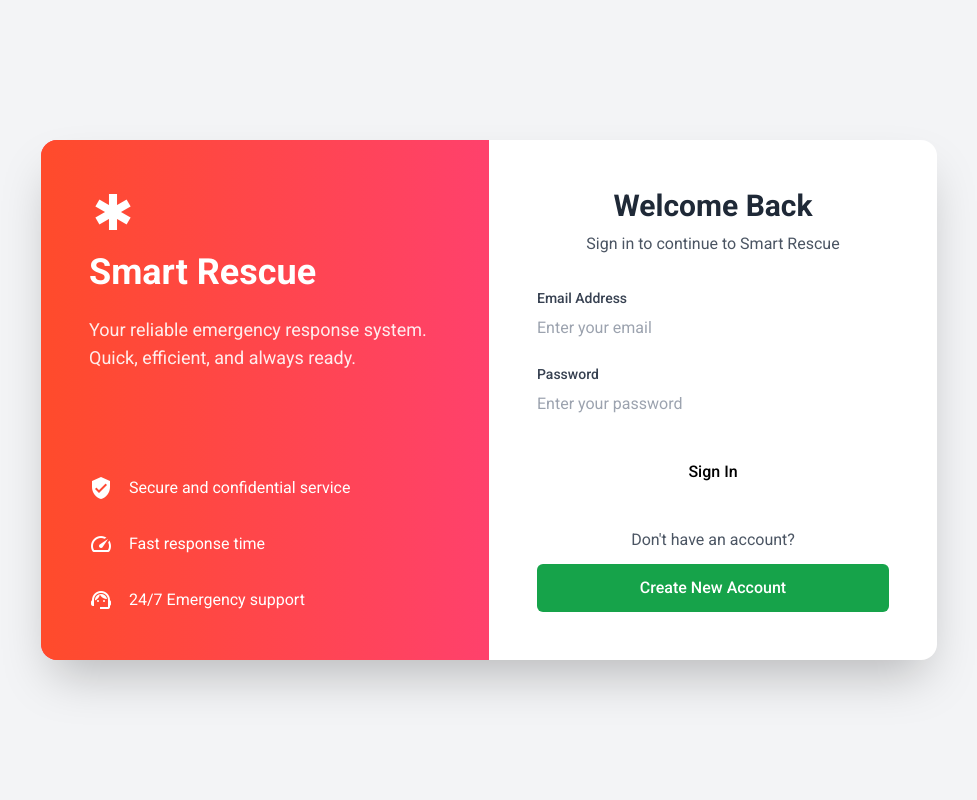
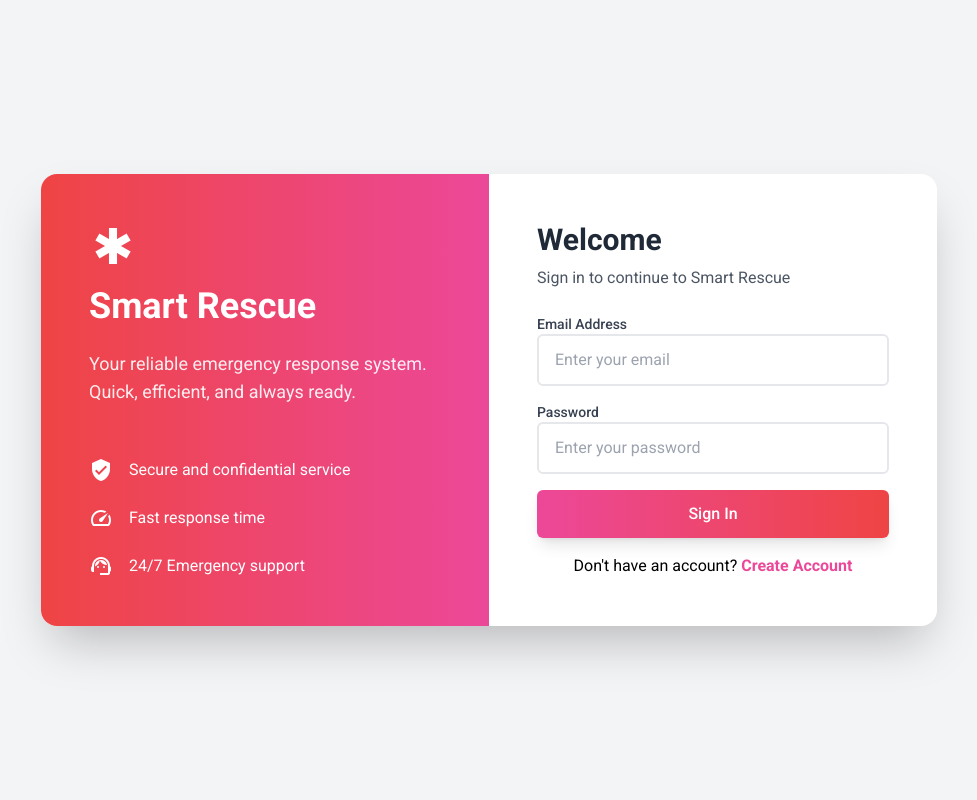
Before and after one commit to Amr-Barghothy/Smart-Rescue, a Django app: page / in a window 1280 px wide. Shown: the whole page, without its empty margins (151-1128 px from the left). Run offline with Django 5.2, Linux system fonts and the light colour scheme; some libraries are stand-ins or nearby versions.

Commit message:
loginvs validation done

```diff
--- a/smart_rescue/safeNowApp/templates/index.html
+++ b/smart_rescue/safeNowApp/templates/index.html
@@ -6,43 +6,24 @@
     <meta name="viewport" content="width=device-width, initial-scale=1.0">
     <title>Welcome | Smart Rescue App</title>
 
-    <!-- Material Design -->
+    <!-- Tailwind CSS -->
+    <script src="https://cdn.tailwindcss.com"></script>
+    <!-- Google Fonts -->
     <link href="https://fonts.googleapis.com/css2?family=Roboto:wght@300;400;500;700&display=swap" rel="stylesheet">
     <link href="https://fonts.googleapis.com/icon?family=Material+Icons" rel="stylesheet">
-    <script src="https://cdn.tailwindcss.com"></script>
-
-    <style>
-        body {
-            font-family: 'Roboto', sans-serif;
-        }
-        .hero-pattern {
-            background-color: #FF416C;
-            background-image: linear-gradient(to right, #FF4B2B, #FF416C);
-        }
-        .input-field {
-            @apply w-full px-4 py-3 rounded-md border-2 border-gray-200 bg-gray-50 focus:ring-2 focus:ring-pink-500 transition-all duration-300;
-        }
-        .btn-primary {
-            @apply bg-gradient-to-r from-pink-500 to-red-500 text-white shadow-lg hover:shadow-xl transition-all duration-300;
-        }
-        .btn-secondary {
-            @apply bg-white text-gray-800 border border-gray-300 shadow hover:shadow-md transition-all duration-300;
-        }
-    </style>
 </head>
-<body class="bg-gray-100">
+<body class="bg-gray-100 font-['Roboto']">
     <div class="min-h-screen flex items-center justify-center p-4">
         <div class="w-full max-w-4xl bg-white rounded-2xl shadow-2xl flex overflow-hidden">
 
             <!-- Branding Section -->
-            <div class="hidden md:block w-1/2 hero-pattern p-12 text-white">
-                <div class="h-full flex flex-col justify-between">
+            <div class="hidden md:flex w-1/2 flex-col justify-between bg-gradient-to-r from-red-500 to-pink-500 p-12 text-white">
                 <div>
                     <span class="material-icons text-5xl mb-4">emergency</span>
                     <h1 class="text-4xl font-bold mb-6">Smart Rescue</h1>
                     <p class="text-lg opacity-90">Your reliable emergency response system. Quick, efficient, and always ready.</p>
                 </div>
-                    <div class="space-y-8">
+                <div class="space-y-6">
                     <div class="flex items-center space-x-4">
                         <span class="material-icons">verified_user</span>
                         <p>Secure and confidential service</p>
@@ -57,116 +38,88 @@
                     </div>
                 </div>
             </div>
+
+            <!-- Forms Section -->
+            <div class="w-full md:w-1/2 p-8 md:p-12">
+                {% if messages %}
+                    <ul class="mb-6">
+                        {% for message in messages %}
+                            <li class="text-red-500">{{ message }}</li>
+                        {% endfor %}
+                    </ul>
+                {% endif %}
+
+                <!-- LOGIN FORM -->
+                <div class="block" id="login">
+                    <h2 class="text-3xl font-bold text-gray-800 mb-2">Welcome </h2>
+                    <p class="text-gray-600 mb-6">Sign in to continue to Smart Rescue</p>
+                    <form action="{% url 'loginuserform' %}" method="post" class="space-y-4">
+                        {% csrf_token %}
+                        <div>
+                            <label class="block text-sm font-medium text-gray-700">Email Address</label>
+                            <input type="email" name="email" required class="w-full px-4 py-3 rounded-md border-2 border-gray-200 focus:ring-2 focus:ring-pink-500" placeholder="Enter your email">
+                        </div>
+                        <div>
+                            <label class="block text-sm font-medium text-gray-700">Password</label>
+                            <input type="password" name="password" required class="w-full px-4 py-3 rounded-md border-2 border-gray-200 focus:ring-2 focus:ring-pink-500" placeholder="Enter your password">
+                        </div>
+                        <button type="submit" class="w-full bg-gradient-to-r from-pink-500 to-red-500 text-white py-3 rounded-md font-medium shadow-lg hover:shadow-xl">Sign In</button>
+                    </form>
+                    <p class="text-center mt-4">Don't have an account? <a href="#register" class="text-pink-500 font-bold">Create Account</a></p>
                 </div>
 
-            <!-- Form Section -->
-            <div class="w-full md:w-1/2 p-8 md:p-12">
-                <!-- Login Form -->
-                <div id="loginForm">
-                    <div class="text-center mb-8">
-                        <h2 class="text-3xl font-bold text-gray-800">Welcome Back</h2>
-                        <p class="text-gray-600 mt-2">Sign in to continue to Smart Rescue</p>
-                    </div>
-
-                    <form action="{% url 'loginuserform' %}" method="post" class="space-y-6">
+                <!-- REGISTER FORM -->
+                <div class="hidden" id="register">
+                    <h2 class="text-3xl font-bold text-gray-800 mb-2">Create Account</h2>
+                    <p class="text-gray-600 mb-6">Join Smart Rescue today!</p>
+                    <form action="{% url 'createuserform' %}" method="post" class="space-y-4">
                         {% csrf_token %}
                         <div>
-                            <label class="block text-sm font-medium text-gray-700 mb-2">Email Address</label>
-                            <input type="email" name="email" required class="input-field" placeholder="Enter your email">
-                        </div>
-
-                        <div>
-                            <label class="block text-sm font-medium text-gray-700 mb-2">Password</label>
-                            <input type="password" name="password" required class="input-field" placeholder="Enter your password">
-                        </div>
-
-                        <div class="pt-2">
-                            <button type="submit" class="w-full btn-primary rounded-md py-3 font-medium">
-                                Sign In
-                            </button>
-                        </div>
-                    </form>
-
-                    <div class="mt-8 text-center">
-                        <p class="text-gray-600">Don't have an account?</p>
-                        <button onclick="toggleForms()" class="mt-3 w-full btn-secondary rounded-md py-3 font-medium bg-green-600 text-white">
-                            Create New Account
-                        </button>
-                    </div>
-                </div>
-
-                <!-- Registration Form -->
-                <div id="registerForm" class="hidden">
-                    <div class="text-center mb-8">
-                        <h2 class="text-3xl font-bold text-gray-800">Create Account</h2>
-                        <p class="text-gray-600 mt-2">Join Smart Rescue today!</p>
-                    </div>
-
-                    <form action="{% url 'createuserform' %}" method="post" class="space-y-6">
-                        {% csrf_token %}
-                        <div>
-                            <label class="block text-sm font-medium text-gray-700 mb-2">First Name</label>
-                            <input type="text" name="firstname" required class="input-field" placeholder="Enter your first name">
-                        </div>
-
-                        <div>
-                            <label class="block text-sm font-medium text-gray-700 mb-2">Last Name</label>
-                            <input type="text" name="lastname" required class="input-field" placeholder="Enter your last name">
-                        </div>
-
-                        <div>
-                            <label class="block text-sm font-medium text-gray-700 mb-2">Email Address</label>
-                            <input type="email" name="email" required class="input-field" placeholder="Enter your email">
-                        </div>
-
-                        <div>
-                            <label class="block text-sm font-medium text-gray-700 mb-2">Phone Number</label>
-                            <input type="text" name="phonenumber" required class="input-field" placeholder="Enter your phone number">
-                        </div>
-
-                        <div>
-                            <label class="block text-sm font-medium text-gray-700 mb-2">Address</label>
-                            <input type="text" name="address" required class="input-field" placeholder="Enter your address">
+                            <label class="block text-sm font-medium text-gray-700">First Name</label>
+                            <input type="text" name="firstname" required class="w-full px-4 py-3 rounded-md border-2 border-gray-200 focus:ring-2 focus:ring-pink-500" placeholder="Enter your first name">
                         </div>
                         <div>
-                            <label class="block text-sm font-medium text-gray-700 mb-2">date_of_birth</label>
-                            <input type="text" name="DOB" required class="input-field" placeholder="Enter your date_of_birth">
+                            <label class="block text-sm font-medium text-gray-700">Last Name</label>
+                            <input type="text" name="lastname" required class="w-full px-4 py-3 rounded-md border-2 border-gray-200 focus:ring-2 focus:ring-pink-500" placeholder="Enter your last name">
                         </div>
-
-
                         <div>
-                            <label class="block text-sm font-medium text-gray-700 mb-2">Password</label>
-                            <input type="password" name="password" required class="input-field" placeholder="Enter your password">
+                            <label class="block text-sm font-medium text-gray-700">Email</label>
+                            <input type="email" name="email" required class="w-full px-4 py-3 rounded-md border-2 border-gray-200 focus:ring-2 focus:ring-pink-500" placeholder="Enter your email">
                         </div>
-
                         <div>
-                            <label class="block text-sm font-medium text-gray-700 mb-2">Confirm Password</label>
-                            <input type="password" name="confirmpassword" required class="input-field" placeholder="Confirm your password">
+                            <label class="block text-sm font-medium text-gray-700">Phone Number</label>
+                            <input type="text" name="phonenumber" required class="w-full px-4 py-3 rounded-md border-2 border-gray-200 focus:ring-2 focus:ring-pink-500" placeholder="Enter your phone number">
                         </div>
-
-                        <div class="pt-2">
-                            <button type="submit" class="w-full btn-primary rounded-md py-3 font-medium">
-                                Register
-                            </button>
+                        <div>
+                            <label class="block text-sm font-medium text-gray-700">Address</label>
+                            <input type="text" name="address" required class="w-full px-4 py-3 rounded-md border-2 border-gray-200 focus:ring-2 focus:ring-pink-500" placeholder="Enter your address">
                         </div>
+                        <div>
+                            <label class="block text-sm font-medium text-gray-700">Date of Birth</label>
+                            <input type="date" name="DOB" required class="w-full px-4 py-3 rounded-md border-2 border-gray-200 focus:ring-2 focus:ring-pink-500">
+                        </div>
+                        <div>
+                            <label class="block text-sm font-medium text-gray-700">Password</label>
+                            <input type="password" name="password" required class="w-full px-4 py-3 rounded-md border-2 border-gray-200 focus:ring-2 focus:ring-pink-500" placeholder="Enter your password">
+                        </div>
+                        <div>
+                            <label class="block text-sm font-medium text-gray-700">Confirm Password</label>
+                            <input type="password" name="confirmpassword" required class="w-full px-4 py-3 rounded-md border-2 border-gray-200 focus:ring-2 focus:ring-pink-500" placeholder="Confirm your password">
+                        </div>
+                        <button type="submit" class="w-full bg-gradient-to-r from-pink-500 to-red-500 text-white py-3 rounded-md font-medium shadow-lg hover:shadow-xl">Register</button>
                     </form>
-
-                    <div class="mt-8 text-center">
-                        <p class="text-gray-600">Already have an account?</p>
-                        <button onclick="toggleForms()" class="mt-3 w-full btn-secondary rounded-md py-3 font-medium bg-red-600 text-white">
-                            Sign In
-                        </button>
-                    </div>
+                    <p class="text-center mt-4">Already have an account? <a href="#login" class="text-pink-500 font-bold">Sign In</a></p>
                 </div>
             </div>
         </div>
     </div>
 
-    <script>
-        function toggleForms() {
-            document.getElementById('loginForm').classList.toggle('hidden');
-            document.getElementById('registerForm').classList.toggle('hidden');
-        }
-    </script>
+    <!-- CSS-only toggle using :target -->
+    <style>
+        #register:target { display: block; }
+        #register:target ~ #login { display: none; }
+        #login:target { display: block; }
+        #login:target ~ #register { display: none; }
+    </style>
 </body>
 </html>
--- a/smart_rescue/safeNowApp/urls.py
+++ b/smart_rescue/safeNowApp/urls.py
@@ -2,14 +2,9 @@ from django.urls import path
 from . import views
 
 urlpatterns = [
-    path('', views.index),
-    path('dashboard' , views.display_dashboard)  ,
-    # path('createuserform' , views.create_user_form),
-    # path('registeruserform', views.create_user_form, name='registeruserform'),
-
-    # path('loginuserform' , views.login_user_form),
-    path('logoutform' , views.logout_form),
-    path('register', views.register, name='register'),
-    path('loginuserform', views.login_user_form, name='loginuserform'),
-    path('createuserform', views.create_user_form, name='createuserform'),
+    path('', views.index, name='index'),  # Home page with login/register
+    path('createuserform', views.create_user_form, name='createuserform'),  # Registration POST
+    path('loginuserform', views.login_user_form, name='loginuserform'),    # Login POST
+    path('dashboard', views.display_dashboard, name='dashboard'),          # User dashboard
+    path('logoutform', views.logout_form, name='logoutform'),              # Logout
 ]
--- a/smart_rescue/safeNowApp/views.py
+++ b/smart_rescue/safeNowApp/views.py
@@ -46,20 +46,22 @@ def logout_form(request):
 
 def login_user_form(request):
     if request.method == 'POST':
-            errors = models.User.objects.basic_validator_login(request.POST)
-            if len(errors) > 0:
-                for key, value in errors.items():
-                    messages.error(request, value)
-                    print("Errors")
-                    return redirect('/')
-            else:
-                user = models.login_user(request)
-                if (user):
-                    return redirect('/dashboard')
-                else:
-                    return render(request, 'index.html')
+        errors = models.User.objects.basic_validator_login(request.POST)
+    if errors:
+        for key, value in errors.items():
+            messages.error(request, value)
+        return redirect('/')
     else:
-        return render(request, 'index.html')
+        user = models.login_user(request.POST, request.session)
+        if user:
+            return redirect('/dashboard')
+        else:
+            messages.error(request, "Invalid email or password")
+            return redirect('/')
+
+
+
+
 
 def register(request):
     return create_user_form(request)
```
Also changed, not shown: smart_rescue/safeNowApp/models.py (+5 -12 lines), 1 other file. Lines whose indentation alone changed are shown as unchanged.
